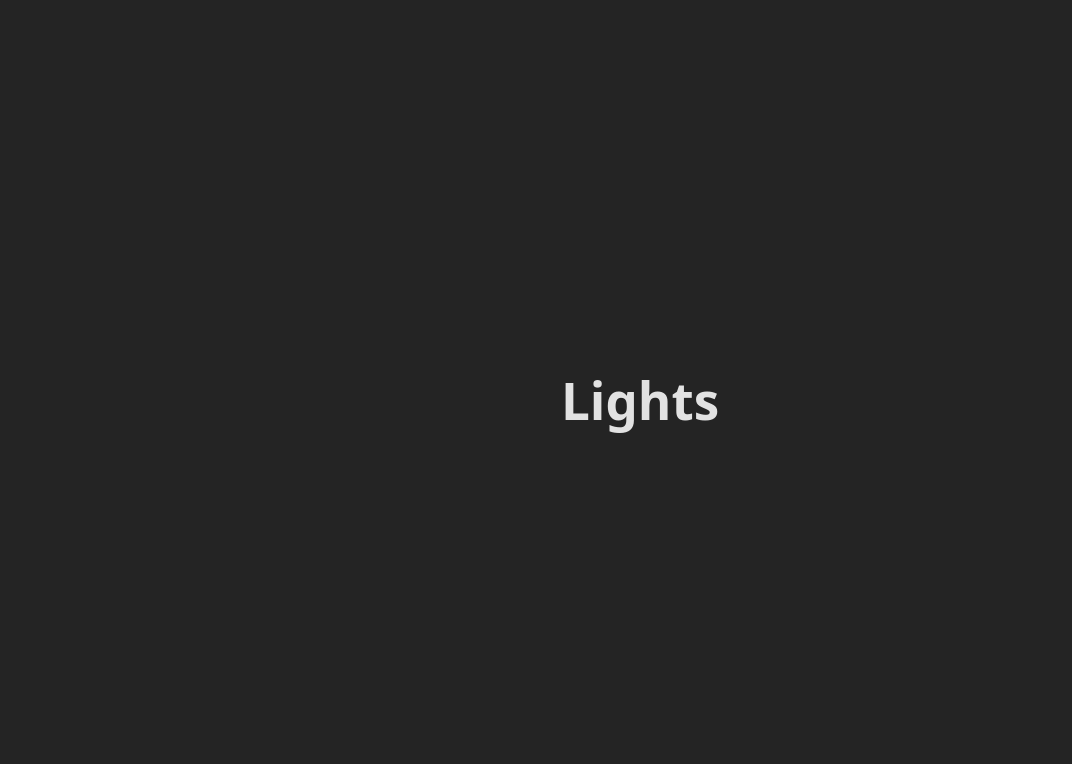
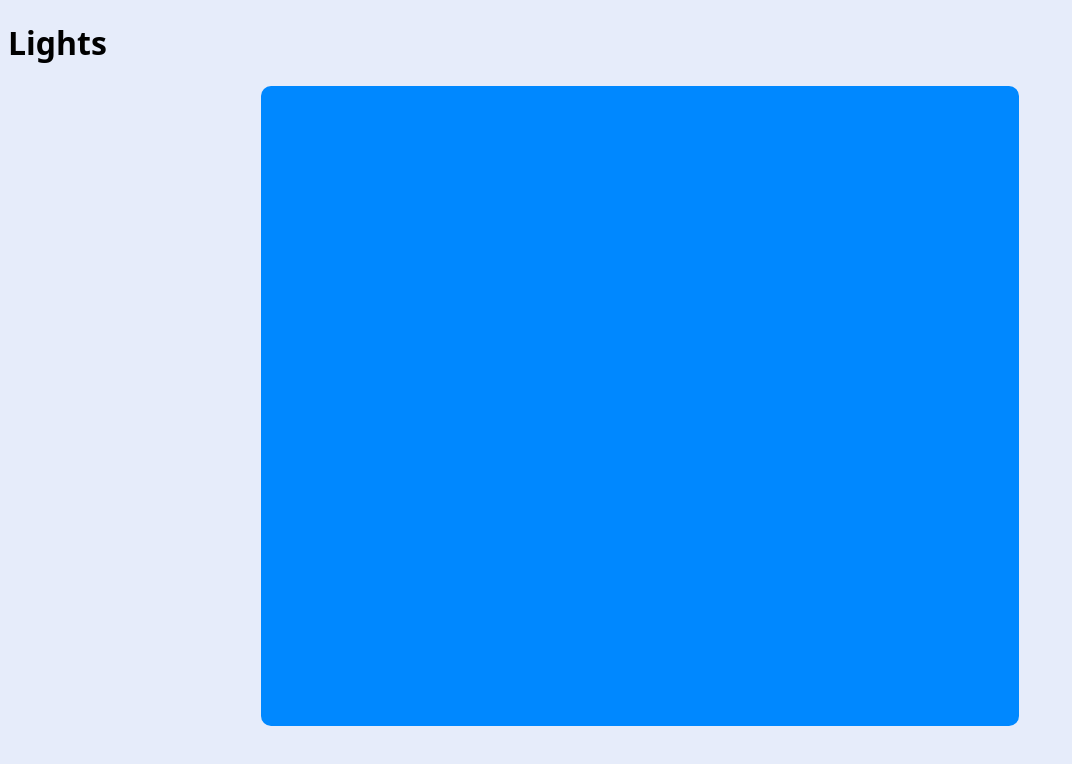
Before and after one commit to A-Pair-Of-Js/lights, a React (Vite) app: page / in a window 1280 px wide. Shown: the top 764 px of the page, without its empty margins (0-1072 px from the left). Built offline with nearby package versions, Linux system fonts and the light colour scheme.

Commit message:
starting a container component and removing some of the out of the box styling

```diff
--- a/src/App.css
+++ b/src/App.css
@@ -1,6 +1,4 @@
 #root {
   max-width: 1280px;
   margin: 0 auto;
-  padding: 2rem;
-  text-align: center;
 }
--- a/src/App.tsx
+++ b/src/App.tsx
@@ -1,12 +1,12 @@
 import './App.css'
+import { Container } from './components/Container'
 
 function App() {
 
   return (
     <>
       <h1>Lights</h1>
-      <div className="card">
-      </div>
+      <Container />
     </>
   )
 }
--- /dev/null
+++ b/src/components/Container.tsx
@@ -0,0 +1,15 @@
+export function Container() {
+  return (
+    <div style = {{ ...containerStyle}}>
+    </div>
+  )
+}
+
+const containerStyle: React.CSSProperties = {
+    width: "60%",
+    margin: "auto",
+    height: "40rem",
+    backgroundColor: "#08f",
+    borderRadius: "10px",
+
+}
--- a/src/index.css
+++ b/src/index.css
@@ -1,36 +1,9 @@
 :root {
   font-family: system-ui, Avenir, Helvetica, Arial, sans-serif;
-  line-height: 1.5;
-  font-weight: 400;
-
-  color-scheme: light dark;
-  color: rgba(255, 255, 255, 0.87);
-  background-color: #242424;
+  background-color: #e6ecfa;
 
   font-synthesis: none;
   text-rendering: optimizeLegibility;
   -webkit-font-smoothing: antialiased;
   -moz-osx-font-smoothing: grayscale;
 }
-
-a {
-  font-weight: 500;
-  color: #646cff;
-  text-decoration: inherit;
-}
-a:hover {
-  color: #535bf2;
-}
-
-body {
-  margin: 0;
-  display: flex;
-  place-items: center;
-  min-width: 320px;
-  min-height: 100vh;
-}
-
-h1 {
-  font-size: 3.2em;
-  line-height: 1.1;
-}
```
